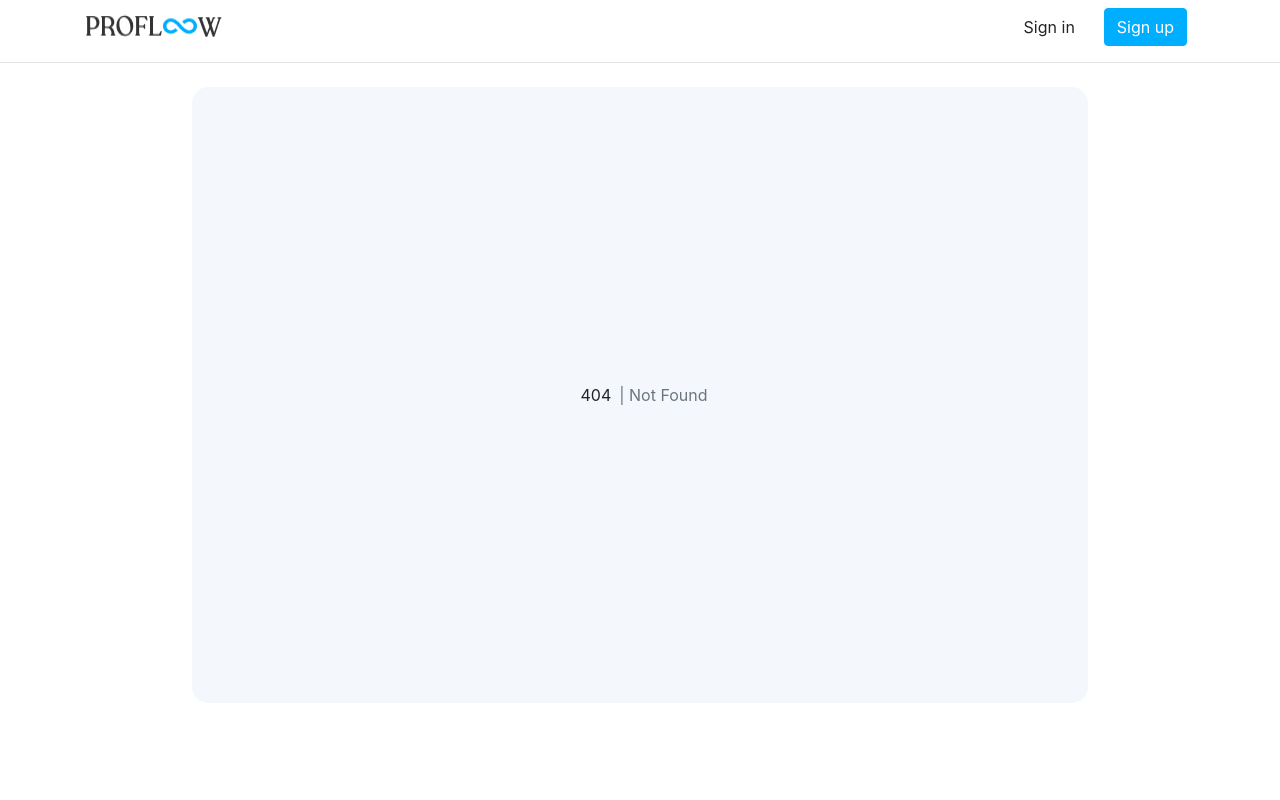
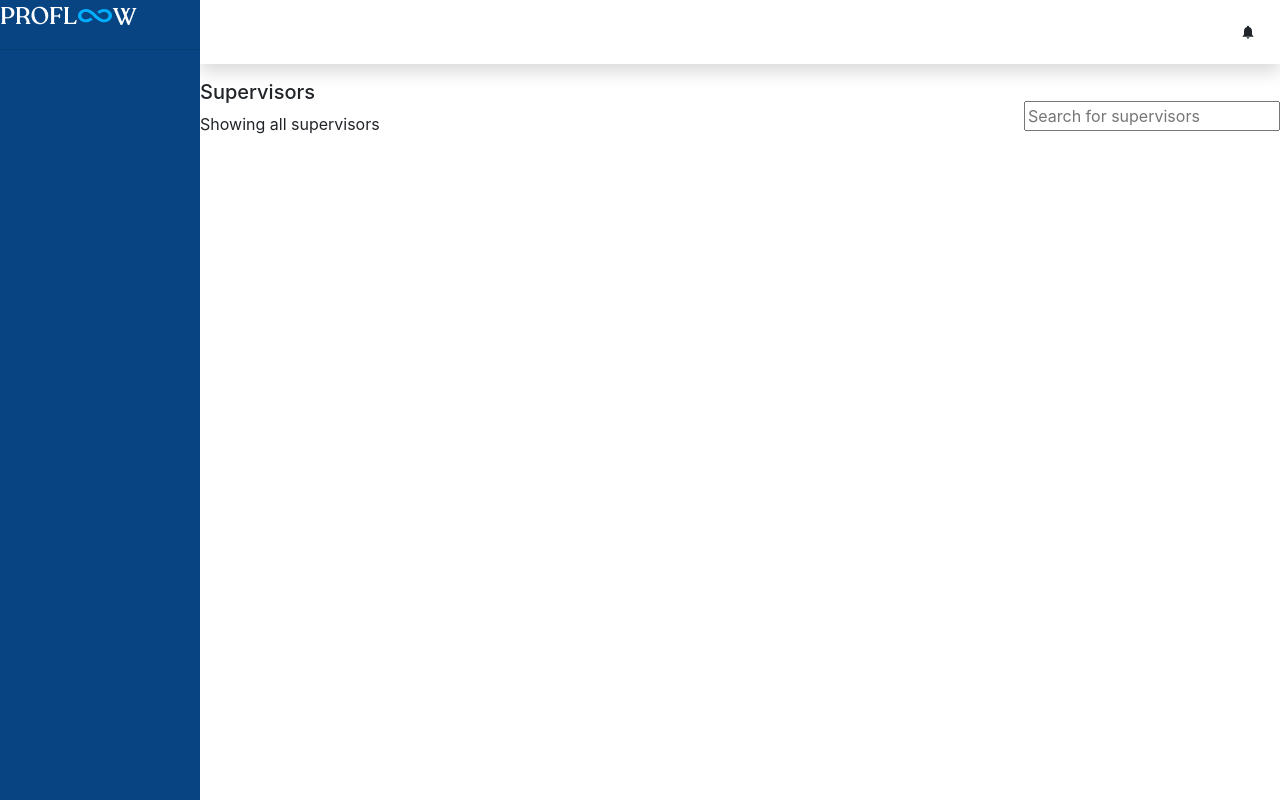
Before and after one commit to vicradon/proflow, a React (Create React App) app: page /coordinator/dashboard/supervisors in a window 1280 px wide. Before the commit this address had no page. Built offline with nearby package versions, Linux system fonts and the light colour scheme.

Commit message:
chore: set up dashboard layout

```diff
--- /dev/null
+++ b/src/components/DashboardNavbar/DashboardNavbar.jsx
@@ -0,0 +1,17 @@
+import React from "react";
+import styles from "./DashboardNavbar.module.css";
+import { MdNotifications } from "react-icons/md";
+
+function DashboardNavbar() {
+  return (
+    <div
+      className={
+        styles.root + " bg-white p-4 mb-3 shadow d-flex justify-content-end"
+      }
+    >
+      <MdNotifications />
+    </div>
+  );
+}
+
+export default DashboardNavbar;
--- /dev/null
+++ b/src/components/DashboardNavbar/DashboardNavbar.module.css
@@ -0,0 +1,2 @@
+.root {
+}
--- /dev/null
+++ b/src/components/DashboardSidenav/DashboardSidenav.jsx
@@ -0,0 +1,15 @@
+import React from "react";
+import Images from "../Images";
+import styles from "./DashboardSidenav.module.css";
+
+function DashboardSidenav() {
+  return (
+    <div className={styles.root}>
+      <img src={Images.TextLogoWhite} alt="Proflow" />
+
+      <hr />
+    </div>
+  );
+}
+
+export default DashboardSidenav;
--- /dev/null
+++ b/src/components/DashboardSidenav/DashboardSidenav.module.css
@@ -0,0 +1,4 @@
+.root {
+  background-color: #084482;
+  height: 100%;
+}
--- a/src/components/Images.js
+++ b/src/components/Images.js
@@ -1,4 +1,5 @@
 import TextLogo from "../assets/icons/text-logo.png";
+import TextLogoWhite from "../assets/icons/text-logo-white.png";
 import GoogleLogo from "../assets/icons/google-logo.svg";
 import FacebookLogo from "../assets/icons/facebook-logo.svg";
 import HorizontalLine from "../assets/icons/horizontal-line.svg";
@@ -12,6 +13,7 @@ import CordAvatar from "../assets/images/cord-avatar.png";
 
 export default {
   TextLogo,
+  TextLogoWhite,
   GoogleLogo,
   FacebookLogo,
   HorizontalLine,
--- a/src/routes.js
+++ b/src/routes.js
@@ -16,6 +16,7 @@ import ProjectApproved from "./views/pages/Student/ProjectApproved/ProjectApprov
 import CoordinatorSignup from "./views/pages/Coordinator/Signup/Signup";
 import CoordinatorLogin from "./views/pages/Coordinator/login/login";
 import SupervisorLogin from "./views/pages/Supervisor/Login/Login";
+import CoordinatorDashboard from "./views/pages/Coordinator/Dashboard/Dashboard";
 
 const Routes = () => {
   return (
@@ -34,6 +35,11 @@ const Routes = () => {
             <Route path="/project/setup" component={ProjectDetails} />
             <Route path="/project/pairing" component={SupervisorPairing} />
             <Route path="/project/status" component={ProjectApproved} />
+
+            <Route
+              path="/coordinator/dashboard/supervisors"
+              component={CoordinatorDashboard}
+            />
             <Route path="*" component={NotFound} />
           </Switch>
         </ErrorBoundary>
--- /dev/null
+++ b/src/views/pages/Coordinator/Dashboard/Dashboard.jsx
@@ -0,0 +1,18 @@
+import React from "react";
+import DashboardTemplate from "../../../templates/DashboardTemplate/DashboardTemplate";
+
+function CoordinatorDashboard() {
+  return (
+    <DashboardTemplate>
+      <div className="rounded d-flex justify-content-between flex-wrap align-items-center">
+        <div>
+          <h5>Supervisors</h5>
+          <p>Showing all supervisors</p>
+        </div>
+        <input type="text" placeholder="Search for supervisors" />
+      </div>
+    </DashboardTemplate>
+  );
+}
+
+export default CoordinatorDashboard;
--- a/src/views/templates/DashboardTemplate/DashboardTemplate.jsx
+++ b/src/views/templates/DashboardTemplate/DashboardTemplate.jsx
@@ -0,0 +1,19 @@
+import styles from "./DashboardTemplate.module.css";
+import DashboardSidenav from "../../../components/DashboardSidenav/DashboardSidenav.jsx";
+import DashboardNavbar from "../../../components/DashboardNavbar/DashboardNavbar.jsx";
+
+function DashboardTemplate({ children }) {
+  return (
+    <div>
+      <div className={styles.sidenav}>
+        <DashboardSidenav />
+      </div>
+      <div className={styles.main_content}>
+        <DashboardNavbar />
+        {children}
+      </div>
+    </div>
+  );
+}
+
+export default DashboardTemplate;
--- a/src/views/templates/DashboardTemplate/DashboardTemplate.module.css
+++ b/src/views/templates/DashboardTemplate/DashboardTemplate.module.css
@@ -0,0 +1,10 @@
+.sidenav {
+  position: fixed;
+  left: 0;
+  top: 0;
+  width: 200px;
+  height: 100vh;
+}
+.main_content {
+  margin-left: 200px;
+}
```
Also changed, not shown: src/assets/icons/text-logo-white.png (added).
